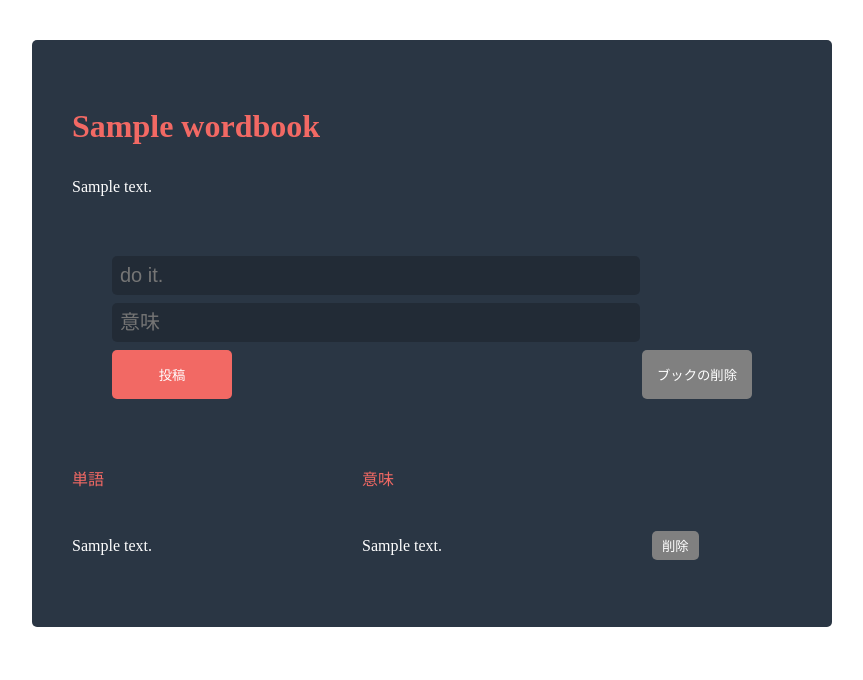
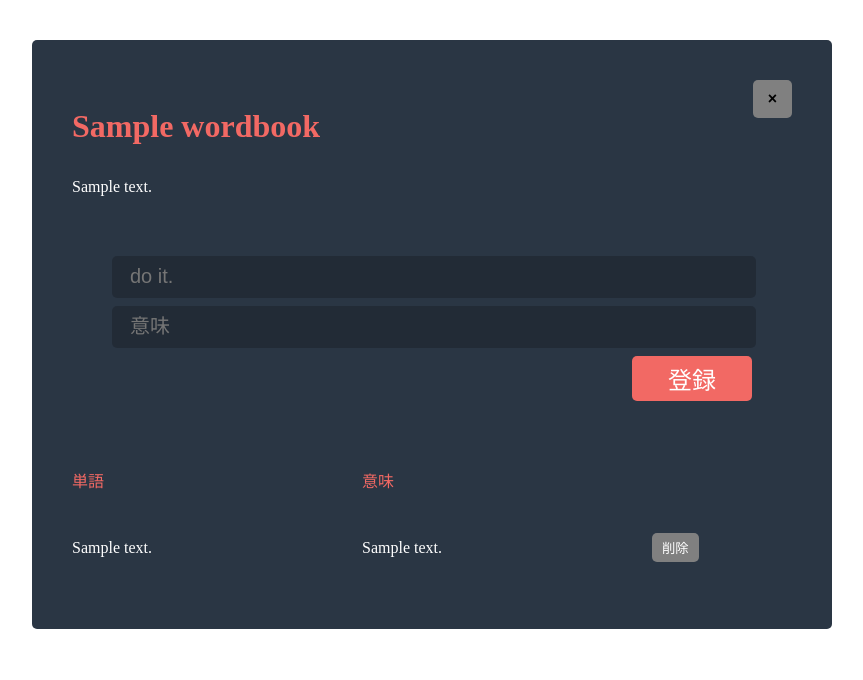
Before and after one commit to sskyh0208/env_flask, a Flask app: page /words/1 in a window 1280 px wide. Shown: the part 120-800 px from the top of the page, without its empty margins (208-1071 px from the left). Run offline with Flask 2, Linux system fonts and the light colour scheme; a user stored in the database is signed in; tables that the repository leaves empty hold one stand-in row (values such as "Sample post").

Commit message:
wordsの削除をmodalに変更。

```diff
--- a/web/flaskr/forms.py
+++ b/web/flaskr/forms.py
@@ -36,7 +36,7 @@ class ResetPasswordForm(Form):
 class WordForm(Form):
     text = StringField('英単語', render_kw={'placeholder': 'do it.'}, validators=[DataRequired()])
     comment = StringField('意味', render_kw={'placeholder': '意味'}, validators=[DataRequired()])
-    submit = SubmitField('投稿')
+    submit = SubmitField('登録')
 
 # アカウント
 class AccountForm(Form):
--- a/web/flaskr/static/css/books.css
+++ b/web/flaskr/static/css/books.css
@@ -1,6 +1,7 @@
 .card__wrapper {
     display: flex;
     flex-wrap: wrap;
+    padding: 40px;
 }
 
 .card {
--- a/web/flaskr/static/css/game.css
+++ b/web/flaskr/static/css/game.css
@@ -5,7 +5,7 @@
 #text {
     font-size: 4em;
     font-weight: bold;
-    color: #666;
+    color: #2a3644;
     text-align: center;
 }
 #score {
@@ -16,7 +16,7 @@ span {
 }
 .add-blue {
     font-size: 0.5em;
-    color: #00f;
+    color: #f26964;
 }
 
 #result {
--- a/web/flaskr/static/css/words.css
+++ b/web/flaskr/static/css/words.css
@@ -5,6 +5,23 @@
     border-radius: 5px;
     border: 0;
     padding: 40px;
+}
+
+.word__delete__btn{
+    position: relative;
+    width: 100%;
+}
+
+.word__delete__btn button{
+    position: absolute;
+    background: grey;
+    right: 0;
+    cursor: pointer;
+    font-weight: bold;
+    font-size: 16px;
+    border-radius: 5px;
+    border: 0;
+    padding: 10px 15px;
 }
 
 .word__title {
@@ -31,40 +48,40 @@
     flex-direction: column;
 }
 
+.word__form__input {
+    width: 100%;
+}
+
+
 .word__form [type="text"] {
     background: rgba(0, 0, 0, 0.2);
     color: #fff;
     font-size: 20px;
-    padding: 8px;
-    width: 80%;
+    height: 40px;
+    width: 100%;
     outline: none;
     border-radius: 5px;
     border: 0;
     margin-bottom: 8px;
 }
-
+.word__form [type="text"]::placeholder {
+    padding: 16px;
+}
 .word__form__btn {
     display: flex;
-    justify-content: space-between;
+    justify-content: flex-end;
 }
 
-.word__form__btn [type="submit"],
-.word__form__btn button {
+.word__form__btn [type="submit"] {
+    background: #f26964;
+    width: 120px;
+    font-size: 24px;
     color: #fff;
-    padding: 15px;
+    padding: 5px 15px;
     border-radius: 5px;
     border: 0;
     cursor: pointer;
 }
-.word__form__btn [type="submit"] {
-    background: #f26964;
-    width: 120px;
-}
-
-.word__form__btn button {
-    background: grey;
-}
-
 
 .word__form dl,
 .word__table dl {
--- a/web/flaskr/templates/words.html
+++ b/web/flaskr/templates/words.html
@@ -5,6 +5,9 @@
 {% block content %}
 <link rel="stylesheet" href="{{ url_for('static', filename='css/words.css') }}">
 <div class="word__wrapper">
+    <div class="word__delete__btn">
+        <button id="open">×</button>
+    </div>
     <div class="word__title">
         <div>
             <h1>{{ book.name }}</h1>
@@ -14,11 +17,14 @@
     <div class="word__form">
         <form method="POST">
             {{ form.csrf_token }}
-            {{ form.text() }}
-            {{ form.comment() }}
+            <div class="word__form__input">
+                {{ form.text() }}
+            </div>
+            <div class="word__form__input">
+                {{ form.comment() }}
+            </div>
             <div class="word__form__btn">
                 {{ form.submit() }}
-                <button onclick="location.href='/delete_book/{{ book.id }}'">ブックの削除</a>
             </div>
         </form>
     </div>
@@ -45,8 +51,16 @@
             </dd>
         </dl>
         {% endfor %}
-        </form>
         {% endif %}
     </div>
 </div>
+<div id="mask" class="hidden"></div>
+<section id="modal" class="hidden">
+    <p>{{ book.name }} を削除しますか？</p>
+    <div id="modal__btn">
+        <button id="delete" onclick="location.href='/delete_book/{{ book.id }}'">はい</button>
+        <button id="close">いいえ</button>
+    </div>
+</section>
+<script src="{{ url_for('static', filename='js/words/main.js') }}"></script>
 {% endblock %}
```
Also changed, not shown: other parts of web/flaskr/static/css/words.css (+54 -0 lines), web/flaskr/static/js/words/main.js (+19 -68 lines).
